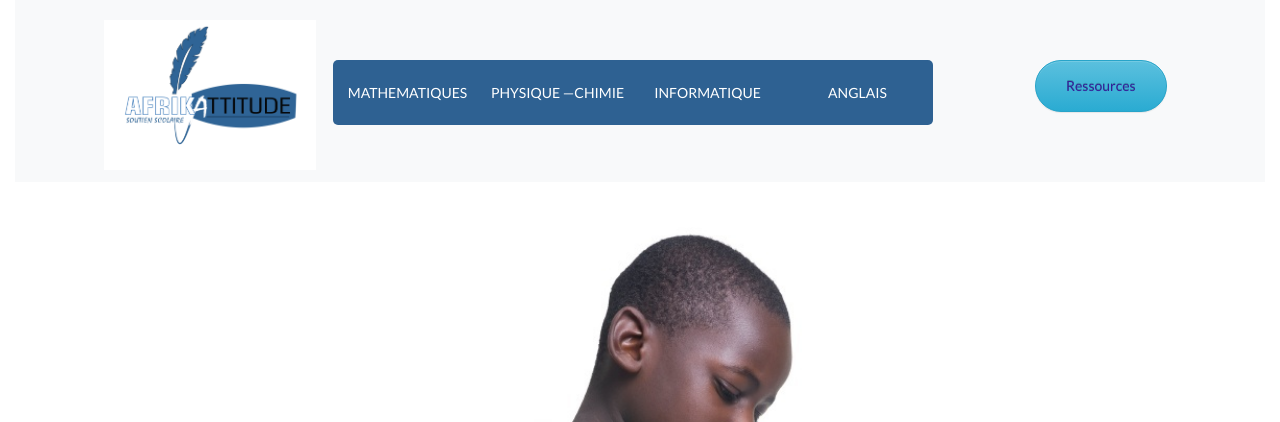
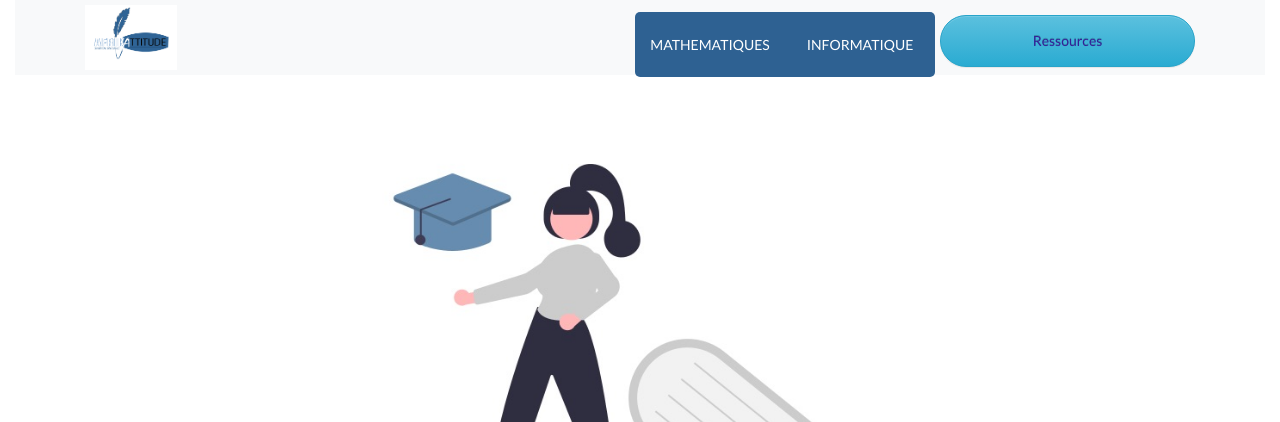
Before and after one commit to KaramokoS/Afrikattitude, a Django app: page / in a window 1280 px wide. Shown: the top 422 px of the page. Run offline with Django 3.2, Linux system fonts and the light colour scheme; some libraries are stand-ins or nearby versions; some web fonts are replaced.

Commit message:
update home page

```diff
--- a/afrik_app/templates/afrik_app/snippets/navbar.html
+++ b/afrik_app/templates/afrik_app/snippets/navbar.html
@@ -2,62 +2,61 @@
 <div id="sidebar" class="bg-light">
    <nav class="header_main_nav">
      <div class="row">
-       <div class="col-md-2 mx-auto">
+       <div class="col-md-2 py-1 px-auto" style="display: flex;">
          <a class="menu_button_small_size js__menu_button_small_size">
            <i class="ion-navicon-round"></i>
          </a>
          <a href="{% url "accueil"%}">
-           <img src="{% static "img/logo_afrikattitude-01.jpg" %}" alt="logo afrikattitude" class="logo_tuwaxu"> <br>
+           <img style="max-height: 65px; max-width: 100%;" src="{% static "img/logo_afrikattitude-01.jpg" %}" alt="logo afrikattitude" class="logo_tuwaxu-new"> <br>
          </a>
        </div>
-       <div class="col-md-7 py-5 ml-3 ">
+       <div class="col-md-7 py-1 pl-2 ">
 
-      <nav class="nav_drop_menu">
+      <nav class="nav_drop_menu col">
           <ul>
               <li>Mathematiques
-                  <ul class="drop-menu men-#{i}">
+                  {% comment %} <ul class="drop-menu men-#{i}">
                       <li><a href="{% url 'tarifs'%}">Cours en ligne</a></li>
                       <li>Cours de soutien</li>
                       <li>Programme</li>
                       <li>Applications</li>
-                  </ul>
+                  </ul> {% endcomment %}
               </li>
-              <li>Physique &mdash;Chimie
+              {% comment %} <li>Physique &mdash;Chimie
                   <ul class="drop-menu men-#{i}">
                       <li>Cours en ligne</li>
                       <li>Cours de soutien</li>
                       <li>Programme</li>
                       <li>Applications</li>
                   </ul>
-              </li>
+              </li> {% endcomment %}
               <li>Informatique
-                  <ul class="drop-menu men-#{i}">
+                  {% comment %} <ul class="drop-menu men-#{i}">
                       <li>Cours en ligne</li>
                       <li>Notre programme</li>
                       <li>Applications</li>
-                  </ul>
+                  </ul> {% endcomment %}
               </li>
-              <li>Anglais
+              {% comment %} <li>Anglais
                   <ul class="drop-menu men-#{i}">
                       <li>Cours en ligne</li>
                       <li>Cours de soutien</li>
                       <li>Programme</li>
                       <li>English club</li>
                   </ul>
-              </li>
+              </li> {% endcomment %}
             </ul>
           </nav>
           </div>
-          <div class="row">
-
-          </div>
-          <div class="col-md-2 py-5  mt-auto ">
+          <div class="col-md-3 py-1 ">
+            <div class="row" style="display: flex;">
             {% if user.is_authenticated %}
-            <a href="{% url "course:manage_course_list"%}" class="btn btn-info">Gerer</a>
-            <a href="{% url "course:logout"%}" class="btn btn-info">Deconnectez</a>
+            <a href="{% url "course:manage_course_list"%}" class="btn btn-info col" style="margin-bottom: 0;margin-top: 10px;">Gerer</a>
+            <a href="{% url "course:logout"%}" class="btn btn-info col" style="margin-bottom: 0;margin-top: 10px;">Deconnectez</a>
             {% else %}
-            <a href="{% url "course:login"%}" class="btn btn-info"> Ressources</a>
+            <a href="{% url "course:login"%}" class="btn btn-info col" style="margin-bottom: 0;margin-top: 10px;"> Ressources</a>
             {% endif %}
+            </div>
 
           </div>
         </div>
```
Also changed, not shown: afrik_app/static/css/afrik_app.css (+7 -1 lines), afrik_app/static/img/Ressources/img/accueil.jpg, afrik_app/static/img/accueil.jpg, afrik_site/img/accueil.jpg, db.sqlite3, static/img/accueil.jpg.
